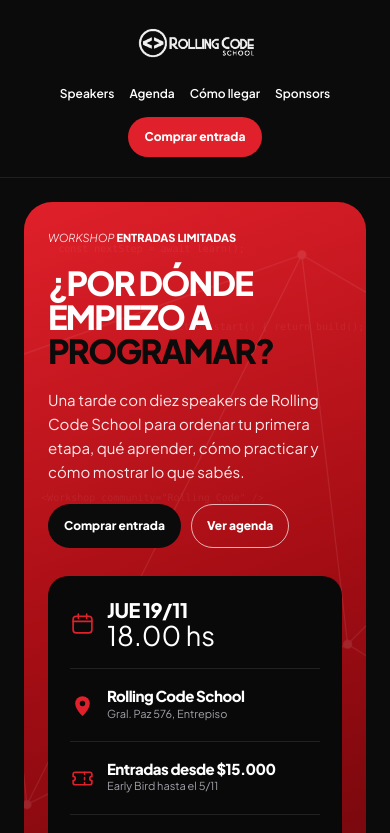
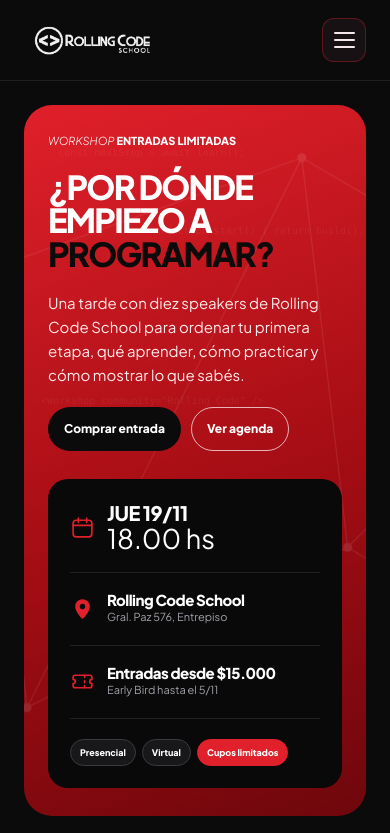
Before and after one commit to BernabeFigueroa/rollingworkshop, a React (Vite) app in the folder rollingDev/: page / in a window 390 px wide. Shown: the top 833 px of the page. Built offline with nearby package versions, Linux system fonts and the light colour scheme.

Commit message:
feat: Diseño responsive

```diff
--- a/rollingDev/src/components/Navbar.jsx
+++ b/rollingDev/src/components/Navbar.jsx
@@ -1,29 +1,54 @@
-import logo from "../assets/logo-rolling-blanco.png";
+import { useEffect, useRef, useState } from 'react'
+import logo from '../assets/logo-rolling-blanco.png'
 
-const Navbar = () => {
-  return (
-    <div>
-      <header className="site-nav">
-        <nav
-          className="landing-container flex flex-wrap items-center justify-between gap-5 py-5"
-          aria-label="Navegación principal"
-        >
-          <a href="#inicio" aria-label="Rolling Code, inicio">
-            <img src={logo} alt="Rolling Code School" className="nav-logo" />
-          </a>
-          <div className="flex flex-wrap items-center gap-4 text-sm font-semibold sm:gap-6">
-            <a href="#speakers">Speakers</a>
-            <a href="#agenda">Agenda</a>
-            <a href="#como-llegar">Cómo llegar</a>
-            <a href="#sponsors">Sponsors</a>
-            <a className="rc-button rc-button--red" href="#entradas">
-              Comprar entrada
-            </a>
-          </div>
-        </nav>
-      </header>
-    </div>
-  );
-};
+const links = [
+  ['#speakers', 'Speakers'],
+  ['#agenda', 'Agenda'],
+  ['#como-llegar', 'Cómo llegar'],
+  ['#sponsors', 'Sponsors'],
+  ['#entradas', 'Comprar entrada'],
+]
 
-export default Navbar;
+export default function Navbar() {
+  const [open, setOpen] = useState(false)
+  const dialog = useRef(null)
+
+  useEffect(() => {
+    if (!open) return
+    const panel = dialog.current
+    const previousOverflow = document.body.style.overflow
+    panel.showModal()
+    document.body.style.overflow = 'hidden'
+    const desktop = window.matchMedia('(min-width: 701px)')
+    const onResize = event => { if (event.matches) setOpen(false) }
+    desktop.addEventListener('change', onResize)
+    return () => {
+      desktop.removeEventListener('change', onResize)
+      panel.close()
+      document.body.style.overflow = previousOverflow
+    }
+  }, [open])
+
+  return <header className="site-nav">
+    <nav className="landing-container flex flex-wrap items-center justify-between gap-5 py-5" aria-label="Navegación principal">
+      <a href="#inicio" aria-label="Rolling Code, inicio"><img src={logo} alt="Rolling Code School" className="nav-logo" /></a>
+      <div className="desktop-navigation flex flex-wrap items-center gap-4 text-sm font-semibold sm:gap-6">
+        {links.map(([href,label]) => <a key={href} href={href} className={href === '#entradas' ? 'rc-button rc-button--red' : undefined}>{label}</a>)}
+      </div>
+      <button type="button" className="mobile-menu-toggle" aria-label="Abrir menú" aria-haspopup="dialog" aria-expanded={open} aria-controls="mobile-navigation" onClick={() => setOpen(true)}>
+        <span /><span /><span />
+      </button>
+    </nav>
+    <dialog ref={dialog} id="mobile-navigation" className="mobile-menu" aria-label="Menú de navegación" onClose={() => setOpen(false)}>
+      <div className="mobile-menu__header">
+        <img src={logo} alt="Rolling Code School" />
+      </div>
+      <nav className="mobile-menu__links" aria-label="Secciones de la página">
+        {links.map(([href,label]) => <a key={href} href={href} onClick={() => setOpen(false)}>{label}</a>)}
+      </nav>
+      <button type="button" className="mobile-menu__close" aria-label="Cerrar menú" onClick={() => setOpen(false)}>
+        <svg width="20" height="20" viewBox="0 0 24 24" fill="none" stroke="currentColor" strokeWidth="1.8" strokeLinecap="round" aria-hidden="true"><path d="m6 6 12 12M18 6 6 18" /></svg>
+      </button>
+    </dialog>
+  </header>
+}
--- a/rollingDev/src/index.css
+++ b/rollingDev/src/index.css
@@ -235,6 +235,23 @@
 .site-footer a img { width: 18px; height: 18px; }
 .skip-link { position: fixed; top: -80px; left: 20px; z-index: 50; padding: 14px; background: white; color: black; border-radius: 8px; }
 .skip-link:focus { top: 20px; }
+.mobile-menu-toggle { display: none; }
+.mobile-menu { position: fixed; inset: 0; width: 100%; max-width: none; height: 100dvh; max-height: none; margin: 0; padding: max(24px,env(safe-area-inset-top,0px)) 24px max(24px,env(safe-area-inset-bottom,0px)); border: 1px solid #e0202a50; color: white; background: linear-gradient(150deg,#160a0cde,#0b0b0ce8 65%,#3b0c14cc); overflow-y: auto; }
+.mobile-menu::backdrop { background: #08080975; backdrop-filter: blur(14px); -webkit-backdrop-filter: blur(14px); }
+.mobile-menu[open] { display: flex; flex-direction: column; align-items: center; gap: 24px; }
+.mobile-menu__header { display: flex; justify-content: center; align-items: center; flex-shrink: 0; width: 100%; }
+.mobile-menu__header img { width: 145px; height: auto; }
+.mobile-menu__close { display: grid; place-items: center; flex-shrink: 0; width: 44px; height: 44px; padding: 0; margin-top: auto; border: 1px solid #ffffff25; border-radius: 50%; background: #ffffff05; color: white; }
+.mobile-menu__close svg { display: block; }
+.site-nav .mobile-menu__links { display: flex; flex-direction: column; align-items: center; justify-content: center; flex: 1 0 auto; width: 100%; min-height: 0; gap: 12px; padding-block: 24px; }
+.mobile-menu__links a { display: flex; justify-content: center; align-items: center; min-height: 52px; width: min(100%,320px); padding: 12px; text-transform: uppercase; text-align: center; letter-spacing: 3px; font-size: 15px; font-weight: 800; border-bottom: 1px solid #ffffff10; }
+.mobile-menu__links a:last-child { color: #ff7883; border-color: #e0202a50; }
+@media(max-width:700px) {
+  .site-nav > nav.landing-container { min-height: 80px; flex-wrap: nowrap; justify-content: space-between; padding-block: 14px; }
+  .site-nav nav > .desktop-navigation { display: none; }
+  .mobile-menu-toggle { display: flex; flex-direction: column; align-items: center; justify-content: center; gap: 5px; flex-shrink: 0; width: 44px; height: 44px; padding: 10px; border: 1px solid #e0202a60; border-radius: 12px; background: #171114; }
+  .mobile-menu-toggle span { display: block; width: 21px; height: 2px; background: #f5e8ea; border-radius: 2px; }
+}
 .mobile-ticket-bar { display: none; }
 @media(max-width:600px) {
   .site-page { padding-bottom: calc(94px + env(safe-area-inset-bottom,0px)); }
```
Also changed, not shown: 1 other file (tests, documents, lock files or other folders).
